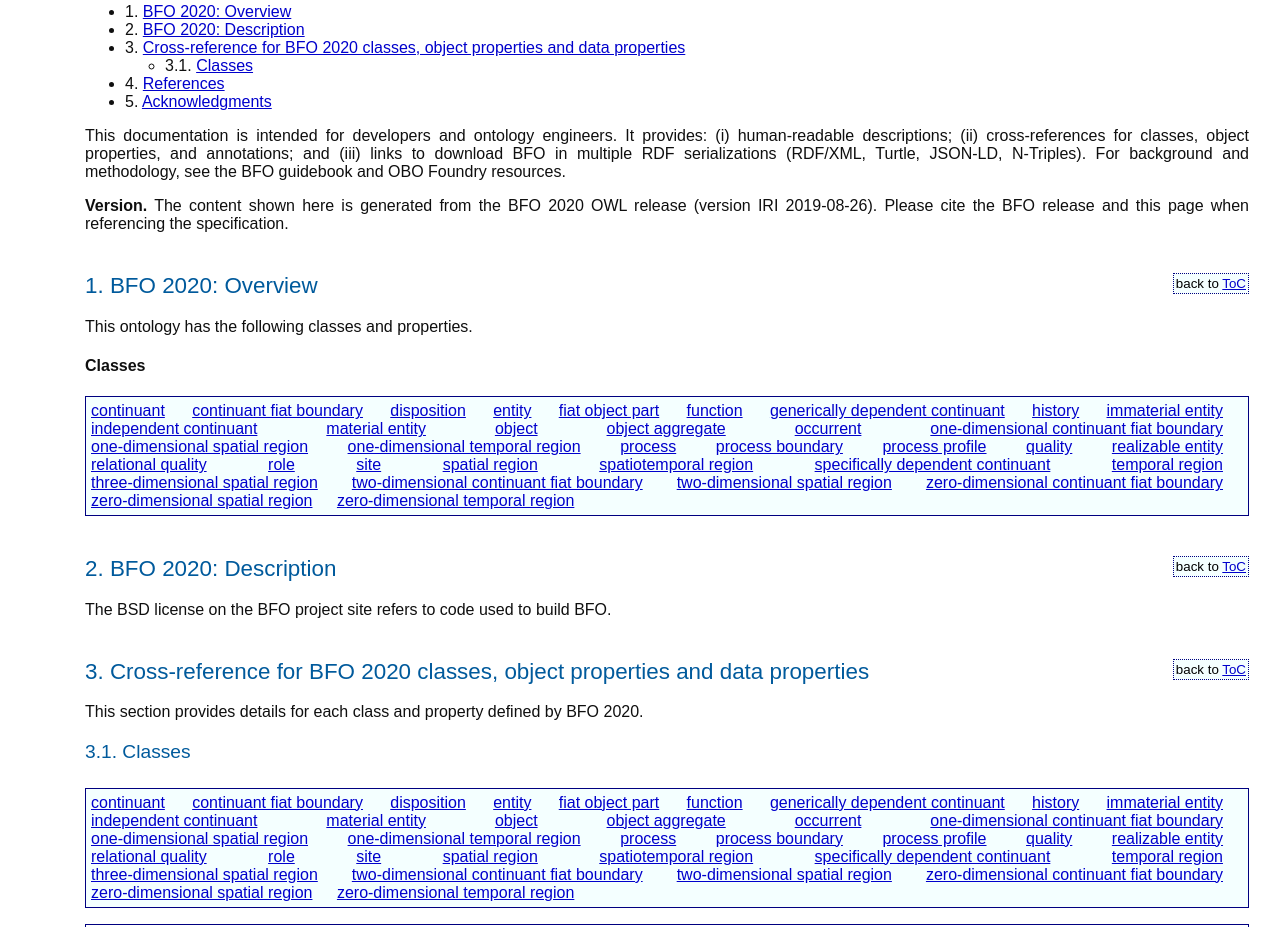
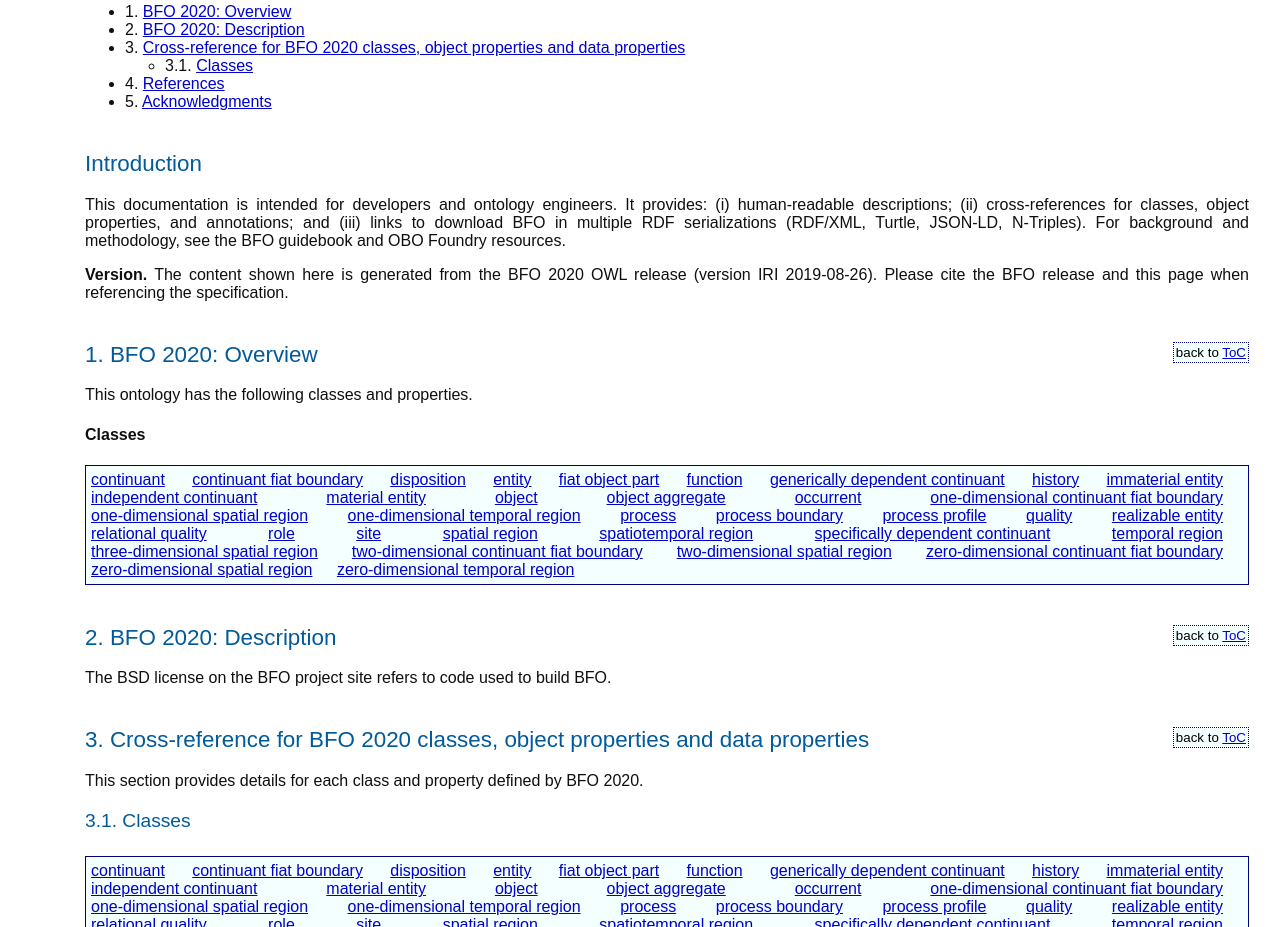
Before and after one commit to tinazunner/bfo-2020-docs, a plain HTML site: page bfo-2020/index-en.html in a window 1280 px wide. Shown: the part 2114-3041 px from the top of the page. Drawn offline with Linux system fonts and the light colour scheme.

Commit message:
Restore Introduction header

```diff
--- a/bfo-2020/index-en.html
+++ b/bfo-2020/index-en.html
@@ -96,7 +96,8 @@ function loadTOC(){
 </div>     <h2>Abstract</h2>
 <h2>Abstract</h2>
 <div id="abstract"></div>
-<div id="toc"></div>     <div id="introduction"></div>
+<div id="toc"></div>     <h2>Introduction</h2>
+<div id="introduction"></div>
 	  <div id="nstable"></div>
      <div id="overview"></div>
      <div id="description"></div>
```
